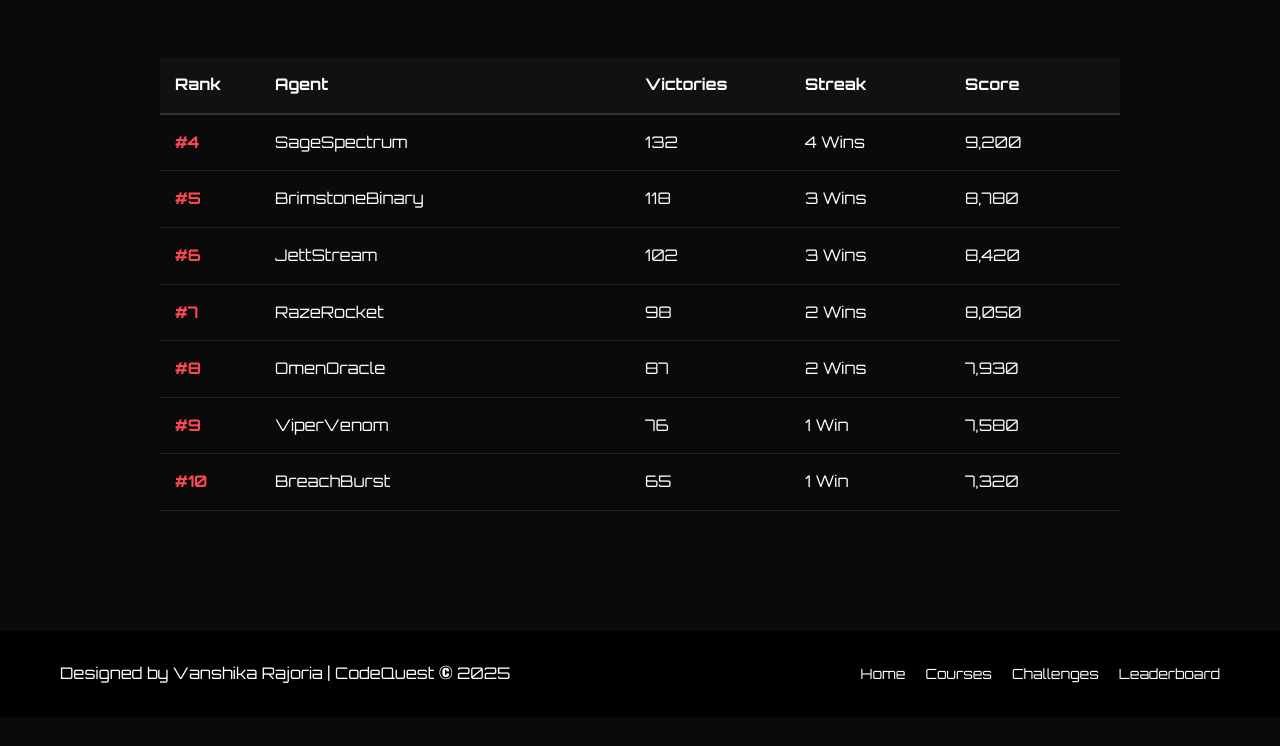
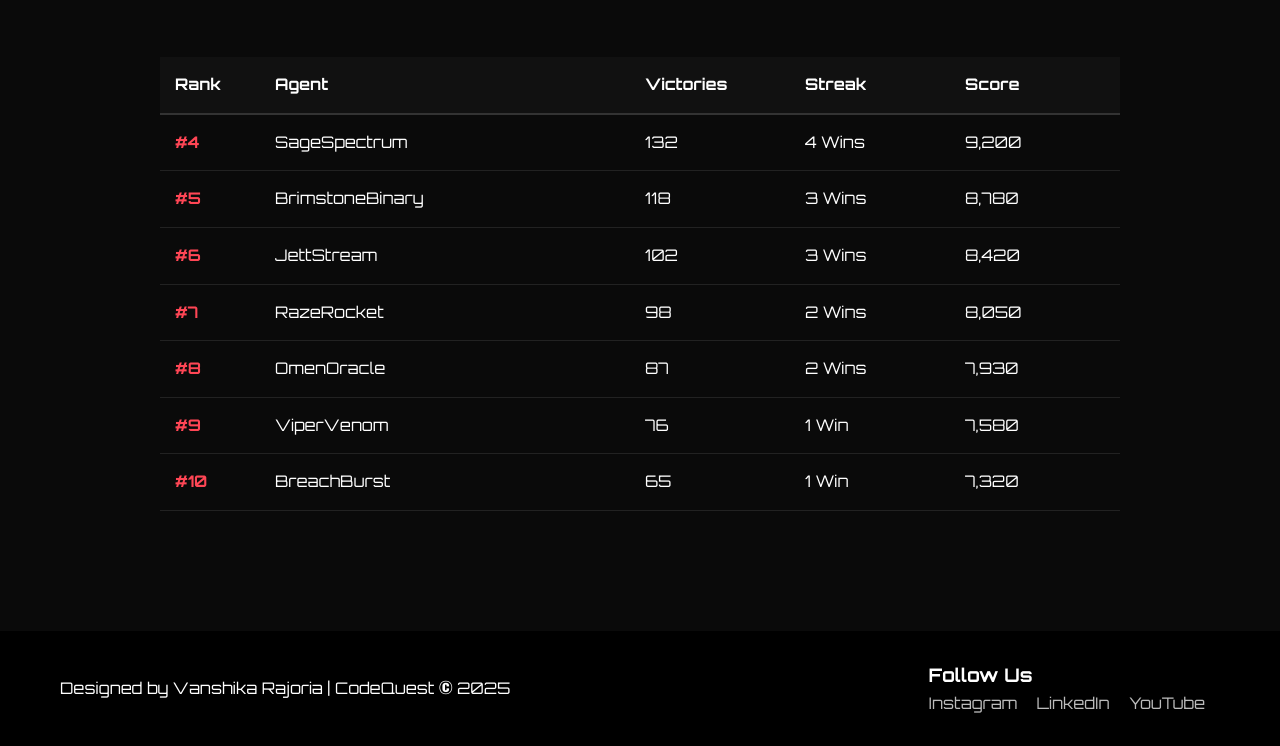
Before and after one commit to rajoriavanshika128-bit/Capstone-project, a plain HTML site: page leaderboard.html in a window 1280 px wide. Shown: the part 839-1585 px from the top of the page. Before the commit the page ends 1556 px from the top, so only its background shows below. Drawn offline with nearby package versions, Linux system fonts and the light colour scheme.

Commit message:
nav bar updated

```diff
--- a/challenge.css
+++ b/challenge.css
@@ -213,3 +213,13 @@ button:hover {
   .battle-card { min-height: 200px; padding: 18px; }
   .stats { gap: 18px; }
 }
+.social-icons a{
+
+  display: inline-block;
+  margin-right: 15px;
+  color: #bbb;
+  text-decoration: none;
+}
+.social-icons a:hover {
+    color: #fff;
+}
--- a/courses.css
+++ b/courses.css
@@ -242,7 +242,7 @@ body {
 }
 .social-icons a{
 
-  display: block;
+  display: inline-block;
   margin-right: 15px;
   color: #bbb;
   text-decoration: none;
--- a/index.css
+++ b/index.css
@@ -26,7 +26,7 @@ body {
 }
 
 .header-inner {
-  max-width: 1200px;
+  /* max-width: 1200px; */
   margin: 0 auto;
   padding: 0 20px;
   display: flex;
@@ -93,9 +93,9 @@ body {
 }
 
 .main-nav {
-  flex: 1;
+  /* flex: 1; */
   display: flex;
-  justify-content: center;
+  /* justify-content: center; */
 }
 
 .nav-toggle {
@@ -908,3 +908,13 @@ main {
     text-align: center;
   }
 }
+.social-icons a{
+
+  display: inline-block;
+  margin-right: 15px;
+  color: #bbb;
+  text-decoration: none;
+}
+.social-icons a:hover {
+    color: #fff;
+}
--- a/leaderboard.css
+++ b/leaderboard.css
@@ -0,0 +1,10 @@
+.social-icons a{
+
+  display: inline-block;
+  margin-right: 15px;
+  color: #bbb;
+  text-decoration: none;
+}
+.social-icons a:hover {
+    color: #fff;
+}
--- a/leaderboard.html
+++ b/leaderboard.html
@@ -147,12 +147,14 @@
   <footer class="site-footer">
     <div class="footer-inner">
       <p>Designed by Vanshika Rajoria | CodeQuest © 2025</p>
-      <nav class="footer-links">
-        <a href="index.html">Home</a>
-        <a href="courses.html">Courses</a>
-        <a href="challenges.html">Challenges</a>
-        <a href="leaderboard.html">Leaderboard</a>
-      </nav>
+      <div class="footer-col">
+      <h3>Follow Us</h3>
+      <div class="social-icons">
+        <a href="#">Instagram</a>
+        <a href="#">LinkedIn</a>
+        <a href="#">YouTube</a>
+      </div>
+    </div>
     </div>
   </footer>
 </body>
--- a/shared.css
+++ b/shared.css
@@ -0,0 +1,20 @@
+.social-icons a{
+
+  display: inline-block;
+  margin-right: 15px;
+  color: #bbb;
+  text-decoration: none;
+}
+.social-icons a:hover {
+    color: #fff;
+}
+.brand-logo {
+
+
+}
+header-inner{
+    display: flex;
+    align-items: center;
+    justify-content: space-between;
+    gap:20px;
+}
```
Also changed, not shown: challenges.html (+10 -2 lines), index.html (+14 -5 lines), login.html (+10 -2 lines), signup.html (+10 -2 lines).
